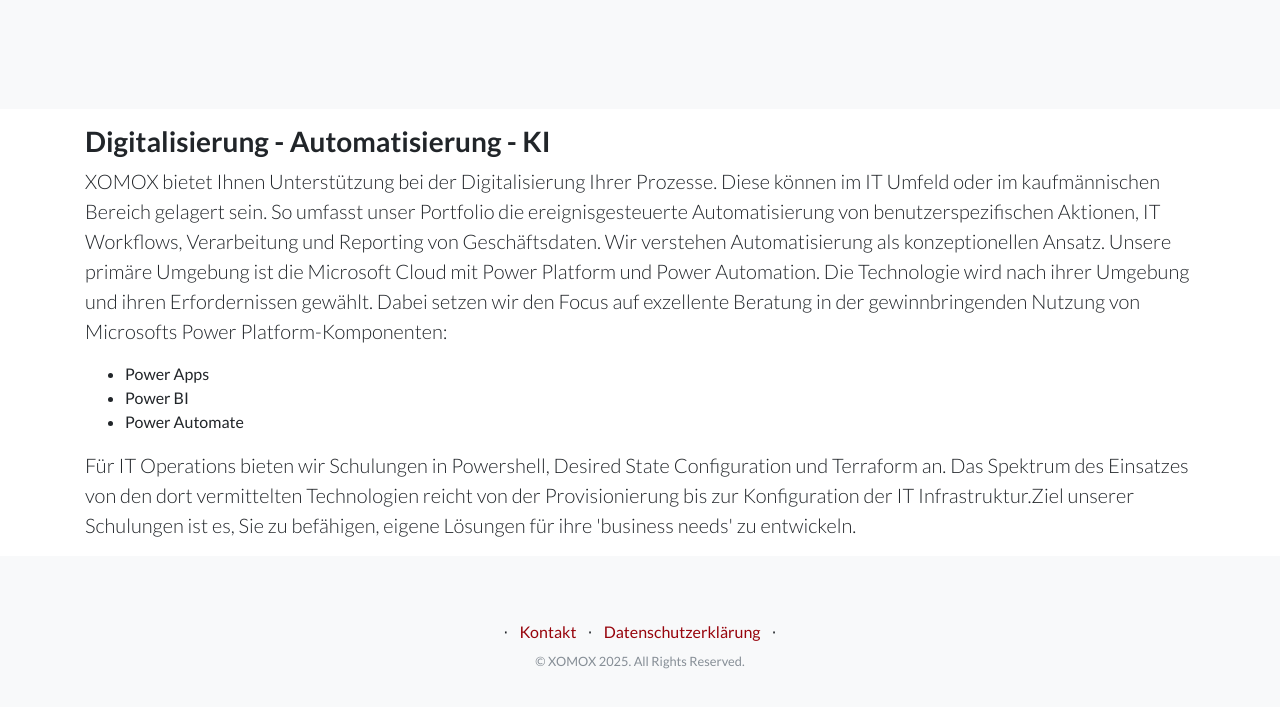
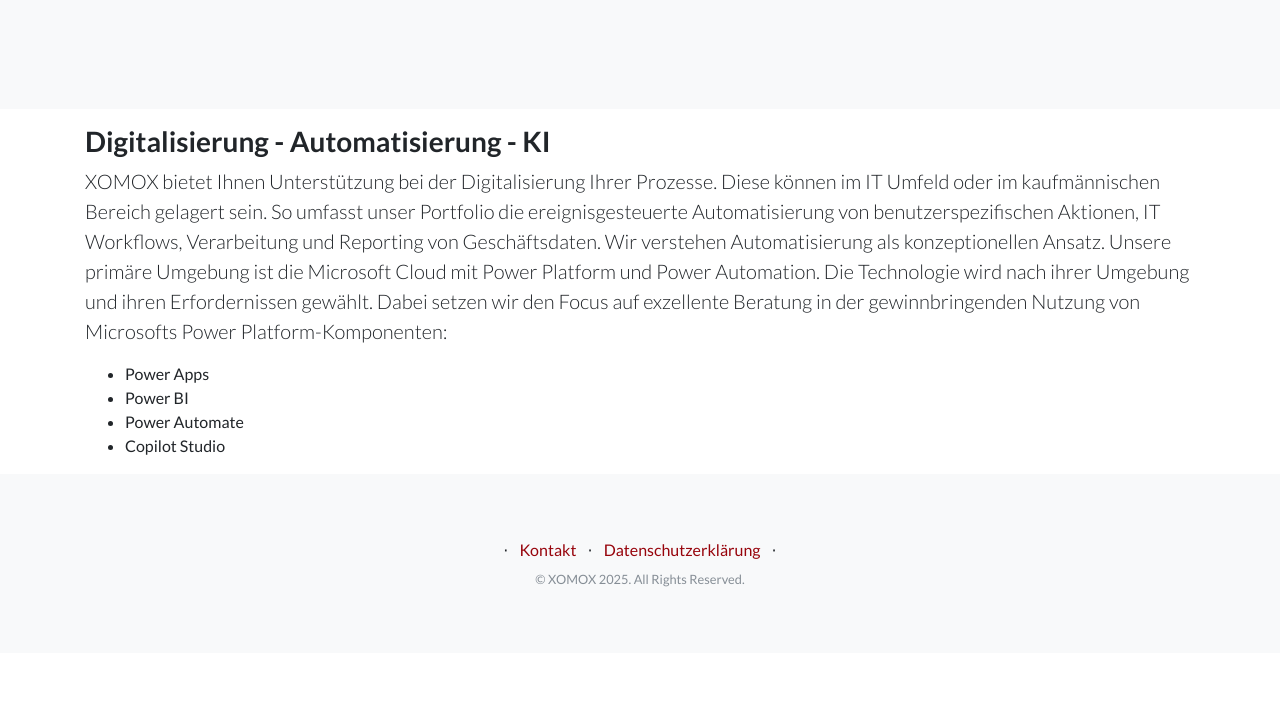
Before and after one commit to XOMOX/web, a plain HTML site: page index.html in a window 1280 px wide. Shown: the part 777-1484 px from the top of the page. After the commit the page ends 1430 px from the top, so only its background shows below. Drawn offline with Linux system fonts and the light colour scheme.

Commit message:
Add Copilot Studio to services list and remove outdated training description

```diff
--- a/index.html
+++ b/index.html
@@ -96,13 +96,8 @@
                         <li>Power Apps</li>
                         <li>Power BI</li>
                         <li>Power Automate</li>
+                        <li>Copilot Studio</li>
                     </ul>
-                    <p></p>
-                    <p class="lead mb-0">Für IT Operations bieten wir Schulungen in Powershell, Desired State
-                        Configuration und Terraform an. Das Spektrum des Einsatzes von den dort vermittelten
-                        Technologien reicht von der Provisionierung bis zur Konfiguration der IT Infrastruktur.Ziel
-                        unserer Schulungen ist es, Sie zu befähigen, eigene Lösungen für ihre 'business needs' zu
-                        entwickeln.</p>
                     <p></p>
                 </div>
             </div>
```
